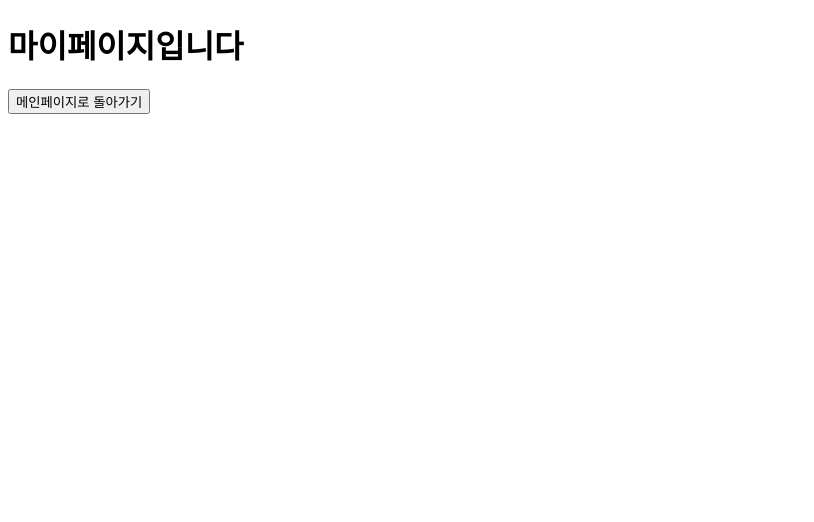
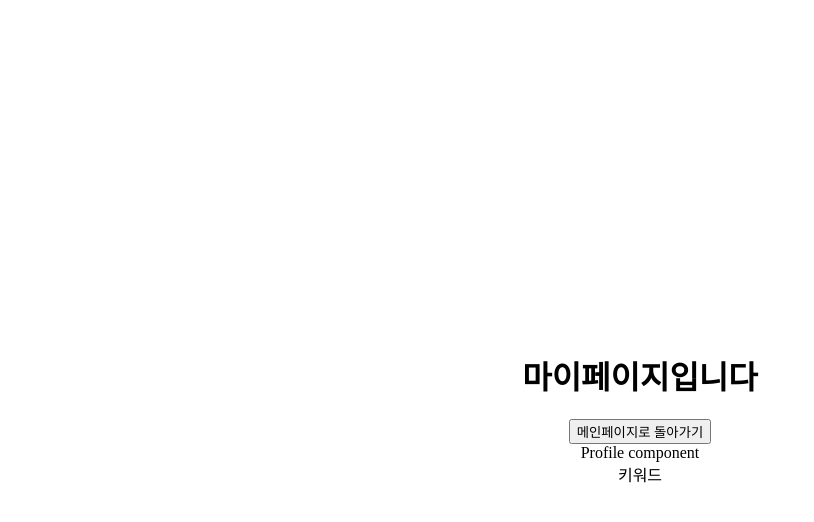
Before and after one commit to kimtanook/picspot, a Next.js app: page /mypage in a window 1280 px wide. Shown: the top 522 px of the page, without its empty margins (0-814 px from the left). Built offline with nearby package versions, Linux system fonts and the light colour scheme; no server answers; the database is empty.

Commit message:
Feat mypage frame create mypage frame and profile component by @waterfist #58

```diff
--- a/components/main/auth/Auth.tsx
+++ b/components/main/auth/Auth.tsx
@@ -175,6 +175,7 @@ const LoginContainer = styled.div`
   padding: 40px;
   border-radius: 10px;
   box-shadow: 0 0 10px 0 rgba(0, 0, 0, 0.2);
+  /* z-index: 999999999999999999; */
 `;
 
 const LoginTextDiv = styled.div`
--- /dev/null
+++ b/components/mypage/Profile.tsx
@@ -0,0 +1,8 @@
+const Profile = () => {
+  return (
+    <div>
+      <div>Profile component</div>
+    </div>
+  );
+};
+export default Profile;
--- a/pages/mypage/index.tsx
+++ b/pages/mypage/index.tsx
@@ -1,12 +1,13 @@
 import { getDatas, deleteData, updataData } from '@/api';
 import PostList from '@/components/mypage/PostList';
+import Profile from '@/components/mypage/Profile';
 import Seo from '@/components/Seo';
 import { storageService } from '@/firebase';
 import { getDownloadURL, ref, uploadBytes } from 'firebase/storage';
 import Link from 'next/link';
 import { useState } from 'react';
 import { useMutation, useQuery, useQueryClient } from 'react-query';
-
+import styled from 'styled-components';
 //! editState 타입 해결
 //! editImgUpload 타입 해결
 export default function Mypage() {
@@ -117,14 +118,18 @@ export default function Mypage() {
   if (isError) return <h1>연결이 원활하지 않습니다.</h1>;
 
   return (
-    <div>
+    <MyContainer>
+      <MyTextDiv>
         <Seo title="My" />
         <h1>마이페이지입니다</h1>
-      <div>
         <Link href={'/'}>
-          <button>메인페이지로 돌아가기</button>
+          <ToMainpage>메인페이지로 돌아가기</ToMainpage>
         </Link>
-      </div>
+      </MyTextDiv>
+      <MyProfileContainer>
+        <Profile />
+      </MyProfileContainer>
+      <MyProfileListContainer>
         <PostList
           editState={editState}
           data={data}
@@ -134,6 +139,43 @@ export default function Mypage() {
           onClickUpdateData={onClickUpdateData}
           onClickDeleteData={onClickDeleteData}
         />
-    </div>
+      </MyProfileListContainer>
+      <MyKeywordContainer>키워드</MyKeywordContainer>
+    </MyContainer>
   );
 }
+const MyContainer = styled.div`
+  width: 100%;
+  height: 100vh;
+  display: flex;
+  flex-wrap: wrap;
+  justify-content: center;
+  align-items: center;
+  flex-direction: column;
+`;
+const MyTextDiv = styled.div`
+  display: flex;
+  flex-direction: column;
+  justify-content: center;
+  align-items: center;
+`;
+
+const ToMainpage = styled.button``;
+
+const MyProfileContainer = styled.div`
+  display: flex;
+  justify-content: center;
+`;
+
+const MyProfileListContainer = styled.div`
+  display: flex;
+  justify-content: center;
+  width: 100%;
+  align-self: auto;
+  overflow: scroll;
+`;
+
+const MyKeywordContainer = styled.div`
+  display: flex;
+  justify-content: center;
+`;
```
Lines whose indentation alone changed are shown as unchanged.
